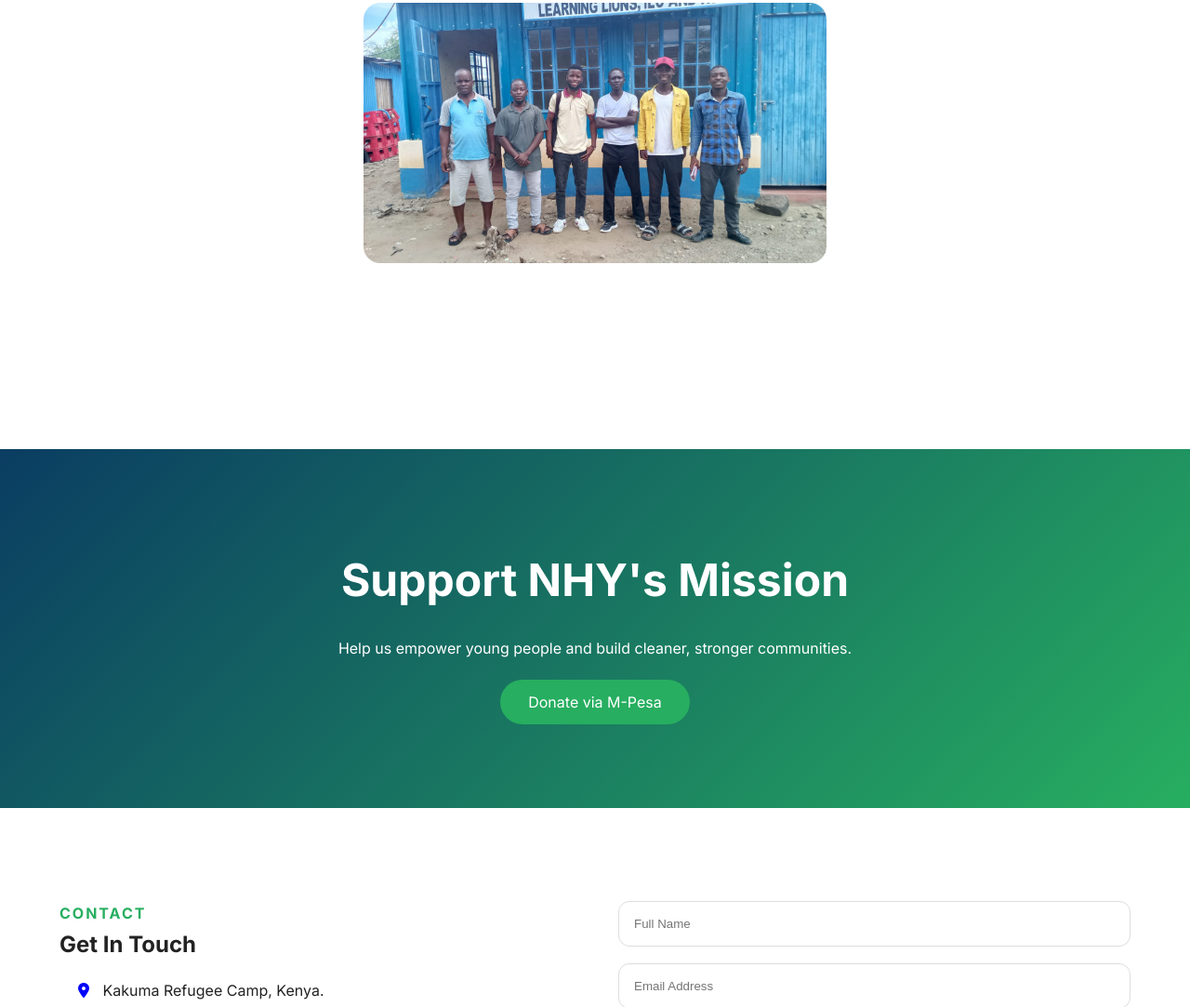
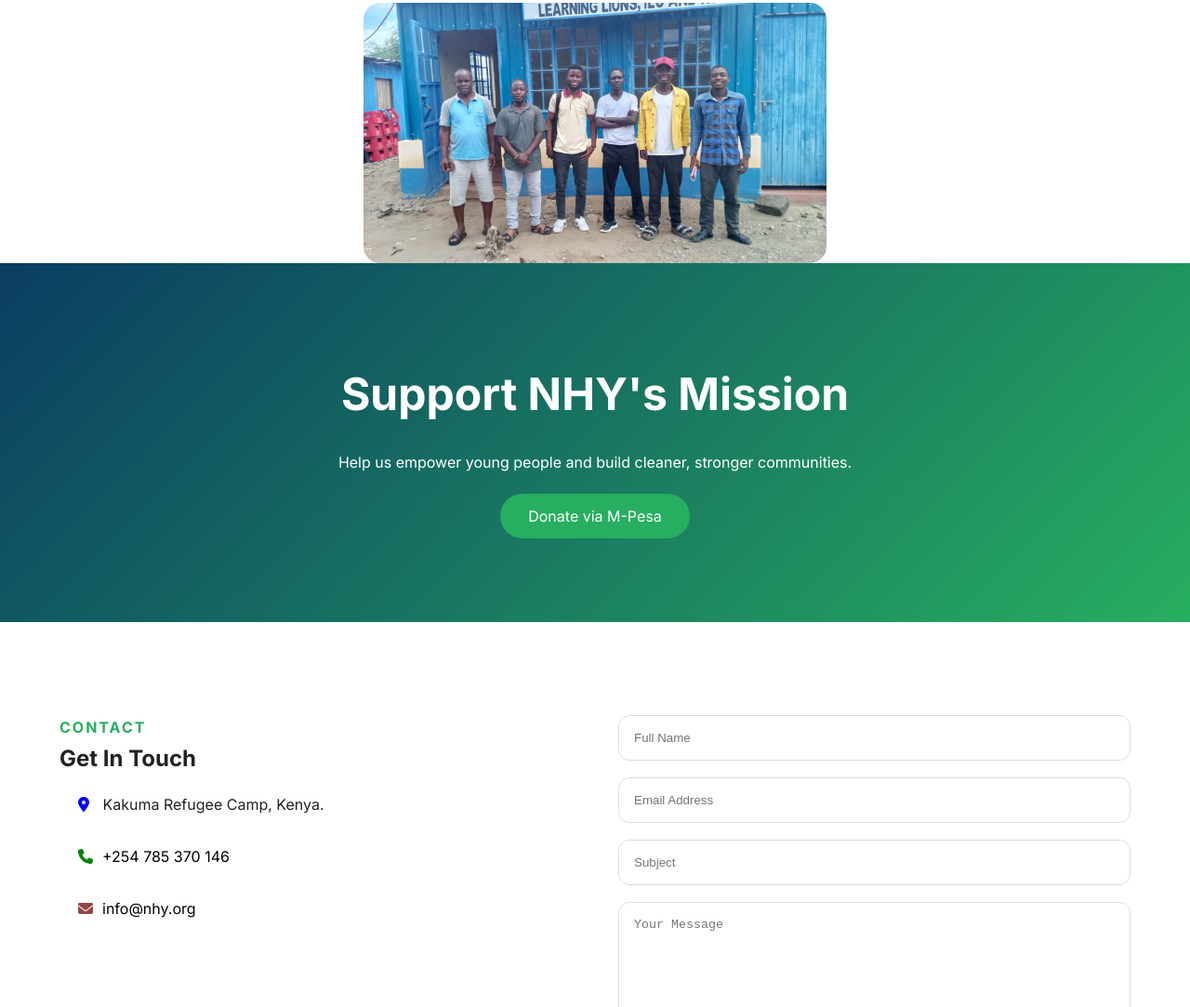
Before and after one commit to KlinX369/NHY-, a plain HTML site: page index.html in a window 1280 px wide. Shown: the part 4781-5864 px from the top of the page at 93% size. Drawn offline with nearby package versions, Linux system fonts and the light colour scheme.

Commit message:
Removed Partnership section

```diff
--- a/index.html
+++ b/index.html
@@ -425,35 +425,6 @@
 
     <!-- ================= PARTNERS ================= -->
 
-    <section class="partners section" id="partners">
-
-        <!--
-        <div class="container">
-
-
-            <div class="section-header">
-
-                <span class="section-tag">Partnerships</span>
-
-                <h2>Strategic Collaborations</h2>
-
-            </div>
-
-
-            <div class="partner-grid">
-
-                <div>UNHCR</div>
-                <div>UNICEF</div>
-                <div>UNEP</div>
-                <div>IRC</div>
-                <div>USAID</div>
-                <div>SIDA</div>
-
-            </div>
-
-        </div>-->
-
-    </section>
 
     <!-- ================= DONATE ================= -->
 
```
